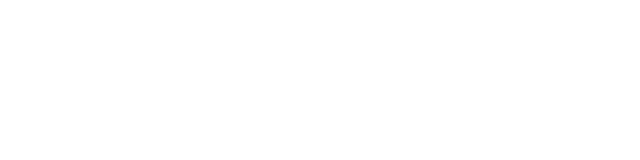
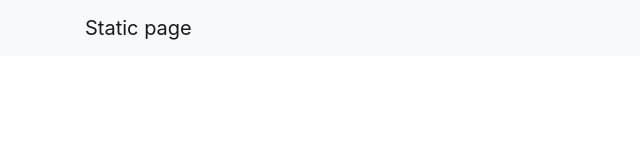
Before and after one commit to KadyrPoyraz228337/lesson65, a React (Create React App) app: page / in a window 1280 px wide. Shown: the top 160 px of the page, without its empty margins (0-640 px from the left). Built offline with nearby package versions, Linux system fonts and the light colour scheme.

Commit message:
Создал компонент Navigation

```diff
--- a/src/App.js
+++ b/src/App.js
@@ -1,10 +1,23 @@
 import React from 'react';
 import './App.css';
+import Navigation from "./Components/Navigation/Navigation";
+import {
+    BrowserRouter as Router,
+    Switch,
+    Route,
+} from "react-router-dom";
+import {Container} from "reactstrap";
+
 
 function App() {
   return (
-    <div className="App">
+    <div>
+        <Router>
+            <Navigation/>
+            <Container>
 
+            </Container>
+        </Router>
     </div>
   );
 }
--- /dev/null
+++ b/src/Components/Navigation/Navigation.js
@@ -0,0 +1,14 @@
+import React from 'react';
+import {Container, Navbar, NavbarBrand} from "reactstrap";
+
+const Navigation = () => {
+    return (
+        <Navbar color="light" light expand="md">
+            <Container>
+                <NavbarBrand href="/">Static page</NavbarBrand>
+            </Container>
+        </Navbar>
+    );
+};
+
+export default Navigation;
```
Also changed, not shown: src/Components/Navigation/navigation.css (added).
